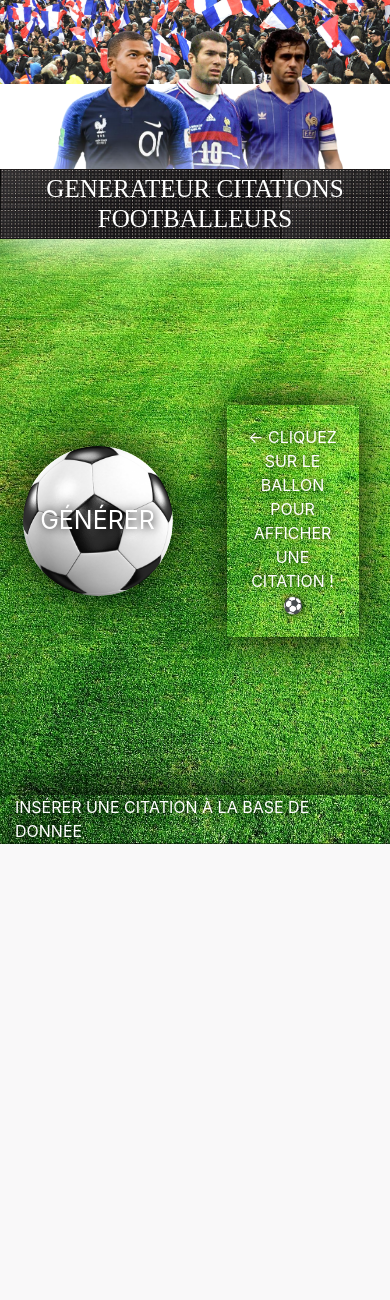
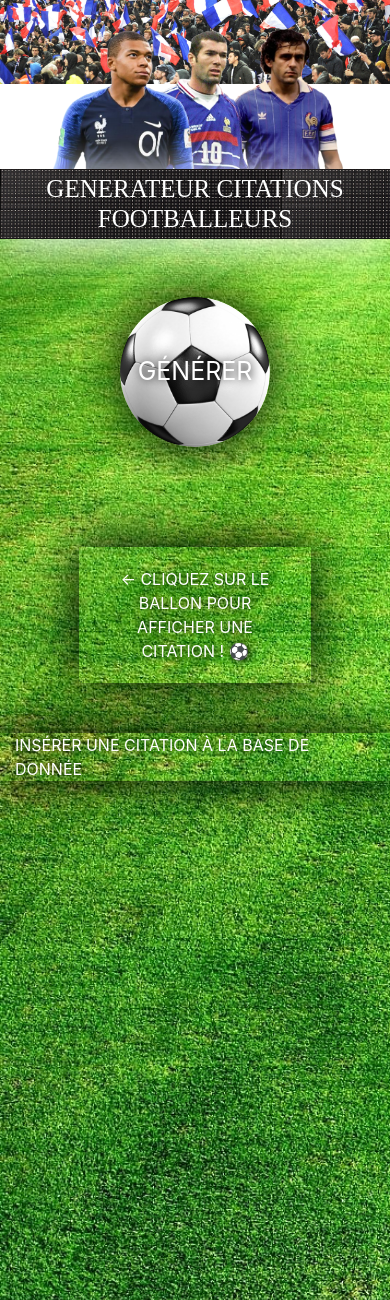
Before and after one commit to Kellian1998/quotegenerator, a PHP site: page / in a window 390 px wide. Shown: the top 1300 px of the page. Before the commit the page ends 844 px from the top, so only its background shows below. Run offline with PHP 8.4, Linux system fonts and the light colour scheme; some web fonts are replaced.

Commit message:
Rectifications responsivité

```diff
--- a/index.php
+++ b/index.php
@@ -33,13 +33,13 @@
 
     <div class="row">
 
-        <div class="col-sm-6 left">
+        <div class="col-12 col-sm-12 col-md-12 col-lg-6 col-xl-6 left">
 
         <div id="button">GÉNÉRER</div>
 
         </div>
 
-        <div class="col-sm-6 right">
+        <div class="col-12 col-sm-12 col-md-12 col-lg-6 col-xl-6 right">
 
         <div id="citation">
 
--- a/style/style.css
+++ b/style/style.css
@@ -27,7 +27,7 @@ body{
     background-repeat: no-repeat;
     background-size: cover;
     width:100%;
-    height:80vh;
+    height:200vh;
 }
 
 #panopub{
@@ -56,8 +56,9 @@ body{
 }
 
 .left{
-    height:65vh;
+    height:auto;
     width:50%;
+    padding:50px;
     display: flex;
     align-items: center;
     justify-content: center;
@@ -65,8 +66,9 @@ body{
 }
 
 .right{
-    height:65vh;
+    height:auto;
     width:50%;
+    padding:50px;
     display: flex;
     align-items: center;
     justify-content: center;
@@ -112,12 +114,8 @@ body{
 }
 
 #button:hover{
-    background-size: 235px;
-    height:220px;
-    width: 220px;
-    border-radius: 120px;
+    background-size: 163px;
     cursor: pointer;
-    font-size: 45px;
     text-shadow: rgb(0, 0, 0) 1px 0 10px;
 }
 
@@ -171,3 +169,27 @@ a:hover{
     margin:0 auto;
     margin-bottom: 20px;
 }
+
+@media screen and (min-width: 1024px) and (max-width: 1440px) {
+
+    .bottom{
+        height:80vh;
+    }
+
+  }
+
+  @media screen and (min-width: 425px) and (max-width: 768px) {
+
+    .bottom{
+        height:140vh;
+    }
+
+  }
+
+  @media screen and (min-width: 375px) and (max-width: 425px) {
+
+    .bottom{
+        height:150vh;
+    }
+
+  }
```
